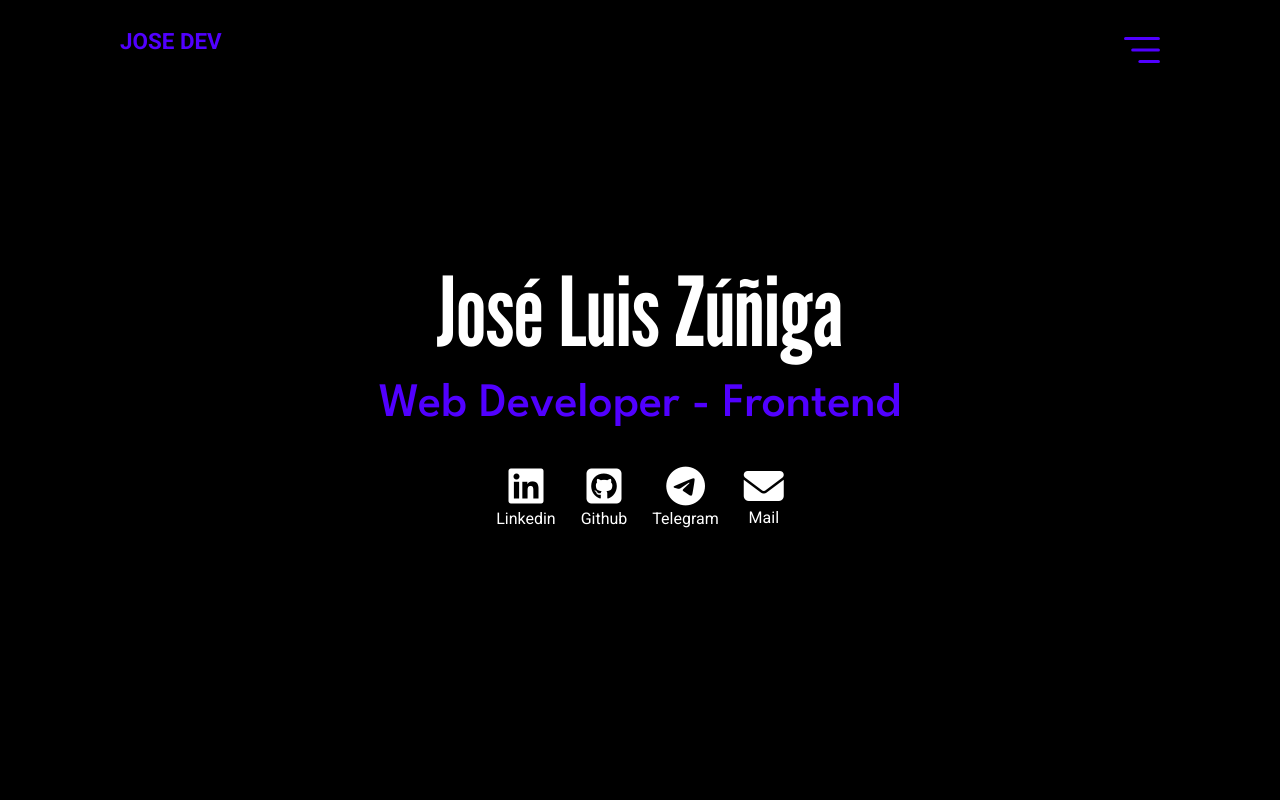
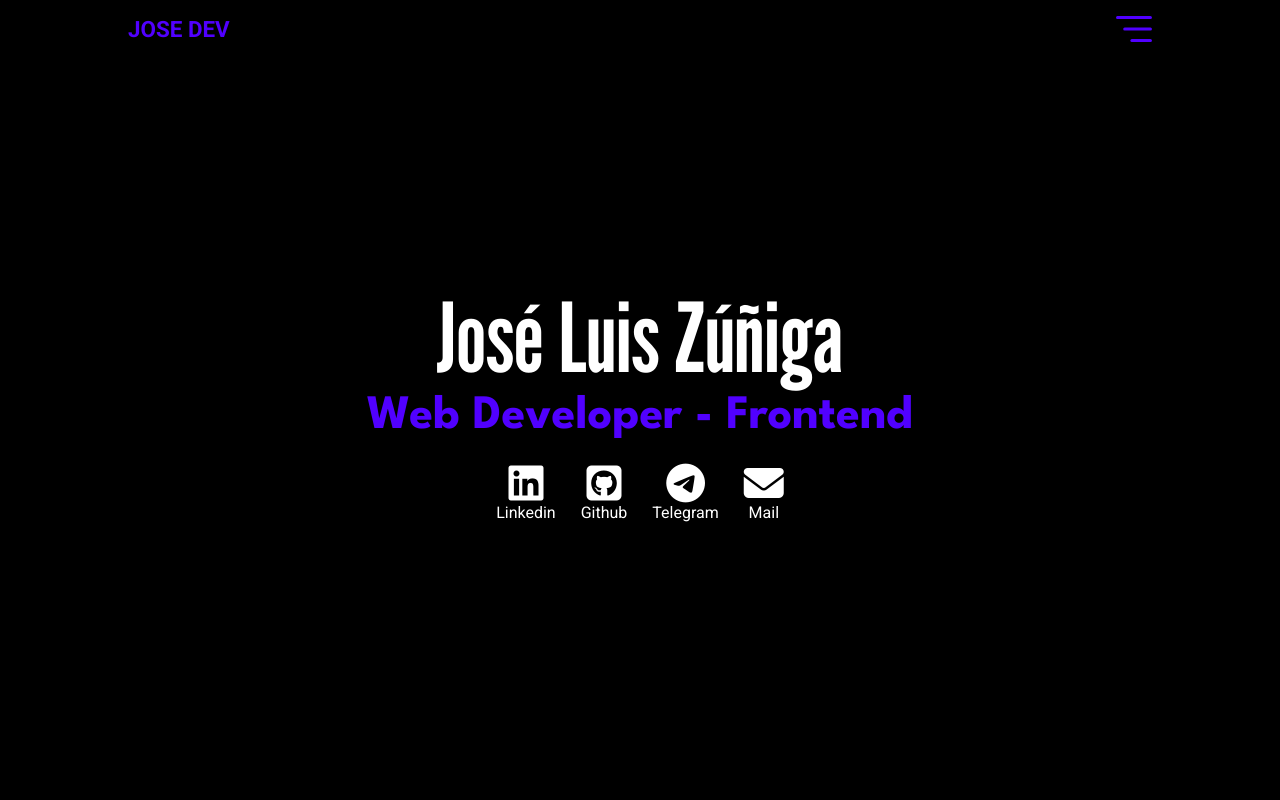
Before and after one commit to joseluis1061/portafolio-2024, an Angular app: page / in a window 1280 px wide. Shown: the top 800 px of the page. Built offline with nearby package versions, Linux system fonts and the light colour scheme.

Commit message:
Se elimina bootstrap

```diff
--- a/angular.json
+++ b/angular.json
@@ -30,12 +30,9 @@
               "src/assets"
             ],
             "styles": [
-              "node_modules/bootstrap/scss/bootstrap.scss",
-              "node_modules/bootstrap-icons/font/bootstrap-icons.css",
               "src/styles.scss"
             ],
             "scripts": [
-              "node_modules/bootstrap/dist/js/bootstrap.bundle.min.js"
             ]
           },
           "configurations": {
--- a/package.json
+++ b/package.json
@@ -24,10 +24,8 @@
     "@angular/platform-browser": "^16.2.0",
     "@angular/platform-browser-dynamic": "^16.2.0",
     "@angular/router": "^16.2.0",
-    "@ng-bootstrap/ng-bootstrap": "^15.1.2",
     "@popperjs/core": "^2.11.6",
     "@types/gsap": "^3.0.0",
-    "bootstrap": "^5.3.3",
     "bootstrap-icons": "^1.11.3",
     "gsap": "^3.12.5",
     "imagemin": "^8.0.1",
--- a/src/app/app.module.ts
+++ b/src/app/app.module.ts
@@ -3,7 +3,6 @@ import { BrowserModule } from '@angular/platform-browser';
 
 import { AppRoutingModule } from './app-routing.module';
 import { AppComponent } from './app.component';
-import { NgbModule } from '@ng-bootstrap/ng-bootstrap';
 
 @NgModule({
   declarations: [
@@ -12,7 +11,7 @@ import { NgbModule } from '@ng-bootstrap/ng-bootstrap';
   imports: [
     BrowserModule,
     AppRoutingModule,
-    NgbModule
+
   ],
   providers: [],
   bootstrap: [AppComponent]
--- a/src/app/shared/components/header/header.component.html
+++ b/src/app/shared/components/header/header.component.html
@@ -1,5 +1,5 @@
 <header class="header">
-  <nav class="d-flex align-items-center justify-content-around w-100">
+  <nav class="header__nav">
     <div class="w-100">
       <!-- <img [src]="logo" alt="Logo"> -->
       <p class="logo">{{'Jose Dev' | uppercase}}</p>
--- a/src/app/shared/components/header/header.component.scss
+++ b/src/app/shared/components/header/header.component.scss
@@ -1,20 +1,31 @@
-header{
+.header{
   position: fixed;
   top: 0;
   left: 0;
   z-index: 100;
   width: 100%;
   background-color: rgba(0,0,0,1);
-  padding: 0px 1.2em;
+  padding: 1em 1em;
+
+  &__nav{
+    display: flex;
+    justify-content: space-between;
+    width: 80%;
+    margin: 0 auto;
+
+  }
+
+
   .logo{
     color: var(--blue-light);
     font-weight: 700;
     font-size: 1.4rem;
   }
   @media (min-width: 768px) {
-    padding: 10px 120px;
+    padding: 1em 0px;
+    &__nav{
+      max-width: 1200px;
+    }
   }
-  nav{
-    height: 80px;
-  }
+
 }
--- a/src/app/shared/components/menu/menu.component.html
+++ b/src/app/shared/components/menu/menu.component.html
@@ -37,3 +37,5 @@
     </div>
   </div>
 </menu>
+
+<!-- npm uninstall bootstrap @ng-bootstrap @ng-bootstrap/ng-bootstrap-->
--- a/src/styles.scss
+++ b/src/styles.scss
@@ -102,5 +102,6 @@ section {
   // scroll-snap-align: start;
 }
 
-/* Importing Bootstrap SCSS file. */
+/* Importing Bootstrap SCSS file.
 @import 'bootstrap/scss/bootstrap';
+ */
```
Also changed, not shown: 1 other file (tests, documents, lock files or other folders).
